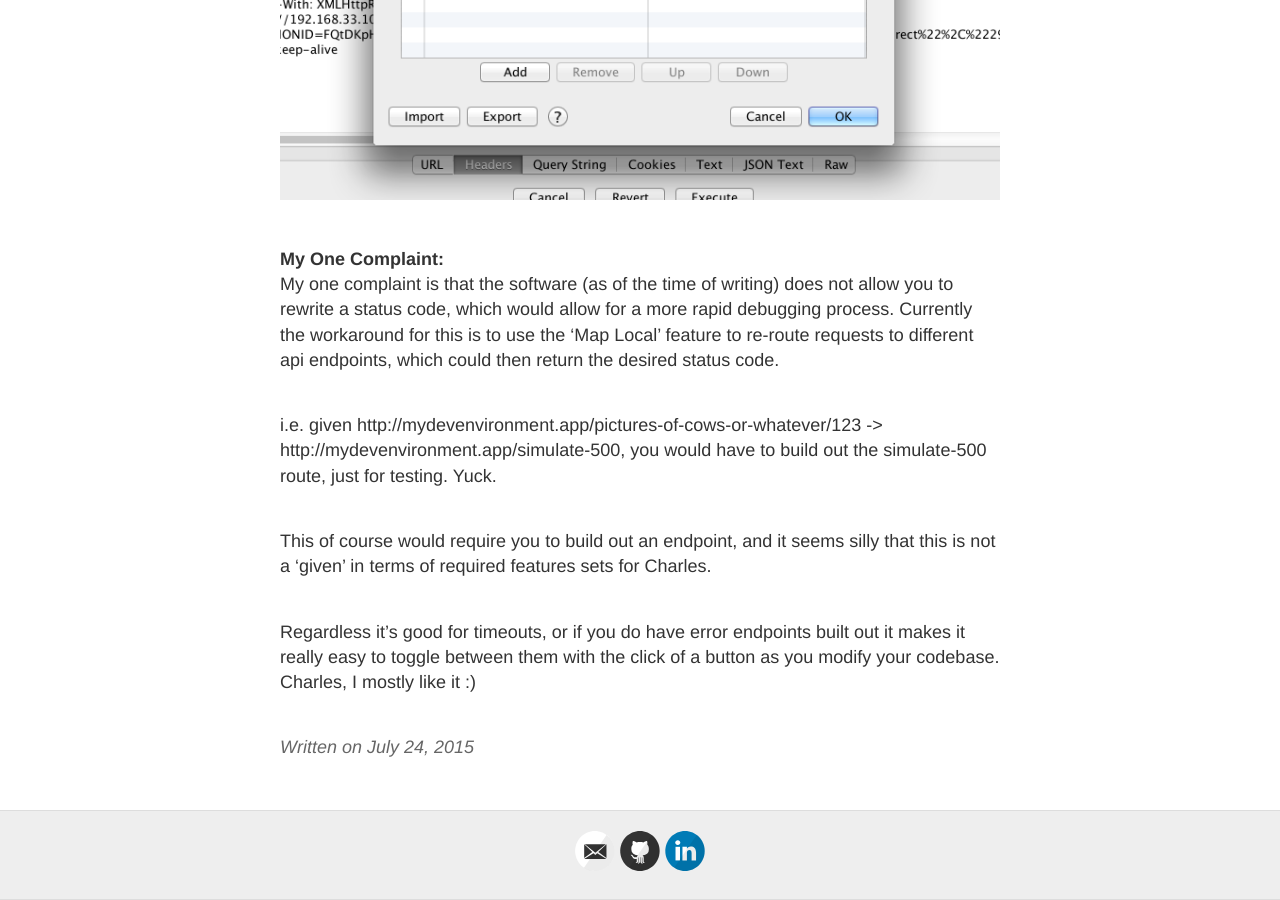
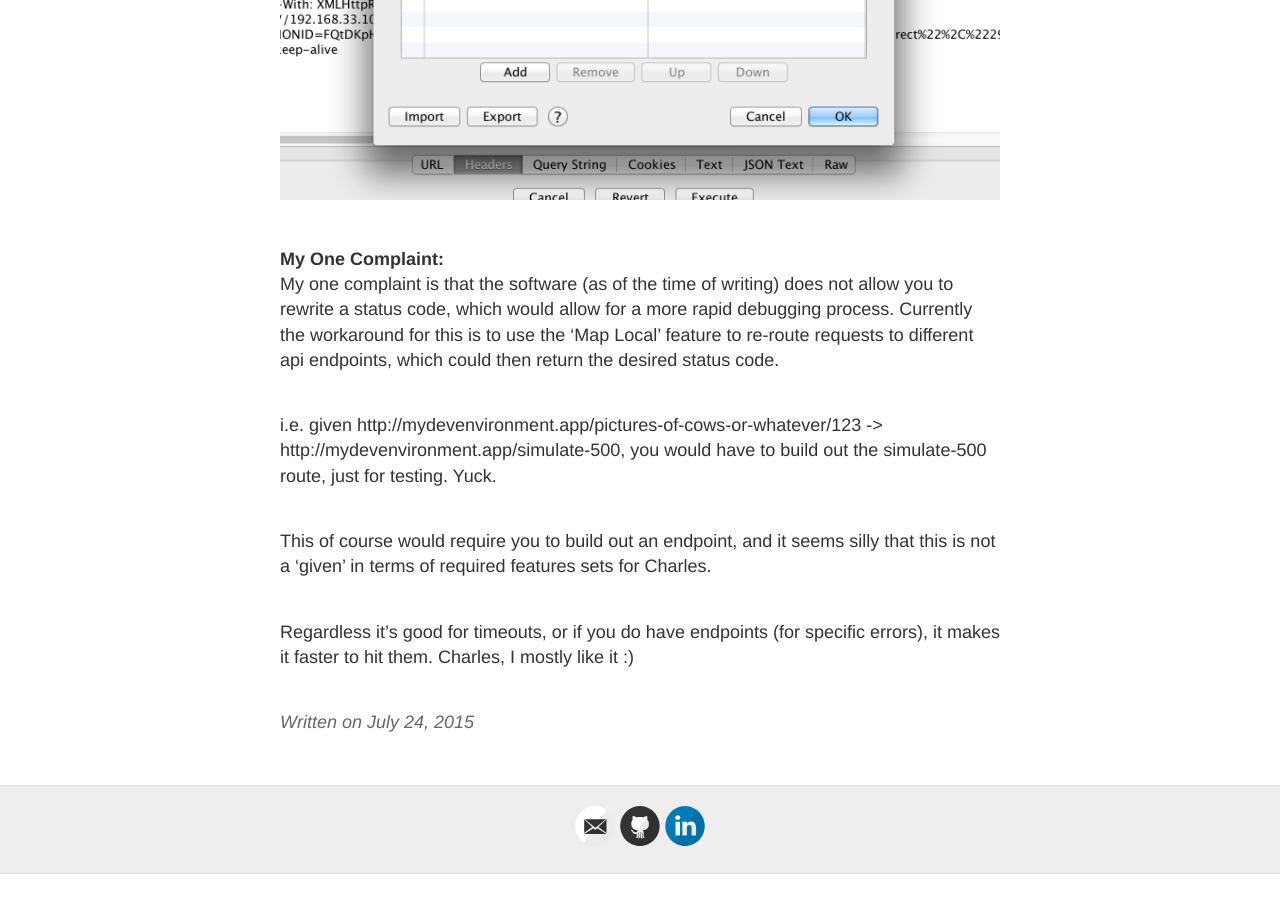
Before and after one commit to aaronduchateau/blog, a Jekyll site: the page built from _posts/2015-7-24-Two-practical-uses-of-Charles-Proxy-for-a-better-life-in-web-dev.md, in a window 1280 px wide and 900 px high, scrolled down 3244 px. Built offline with Jekyll 4.4.1, drawn with Linux system fonts in a browser that asks for light colours; Markdown is read by kramdown in place of the engine named in the settings; after the commit the page ends 4118 px from its top, so only the background shows below that.

Commit message:
last tweak

```diff
--- a/_posts/2015-7-24-Two-practical-uses-of-Charles-Proxy-for-a-better-life-in-web-dev.md
+++ b/_posts/2015-7-24-Two-practical-uses-of-Charles-Proxy-for-a-better-life-in-web-dev.md
@@ -59,5 +59,5 @@ i.e. given http://mydevenvironment.app/pictures-of-cows-or-whatever/123 -> http:
 This of course would require you to build out an endpoint, and it seems silly that this is not a 'given' in terms of required features sets for Charles.
 <br/><br/>
 
-Regardless it's good for timeouts, or if you do have error endpoints built out it makes it really easy to toggle between them with the click of a button as you modify your codebase. Charles, I mostly like it :)
+Regardless it's good for timeouts, or if you do have endpoints (for specific errors), it makes it faster to hit them. Charles, I mostly like it :)
 <br/><br/>
```
